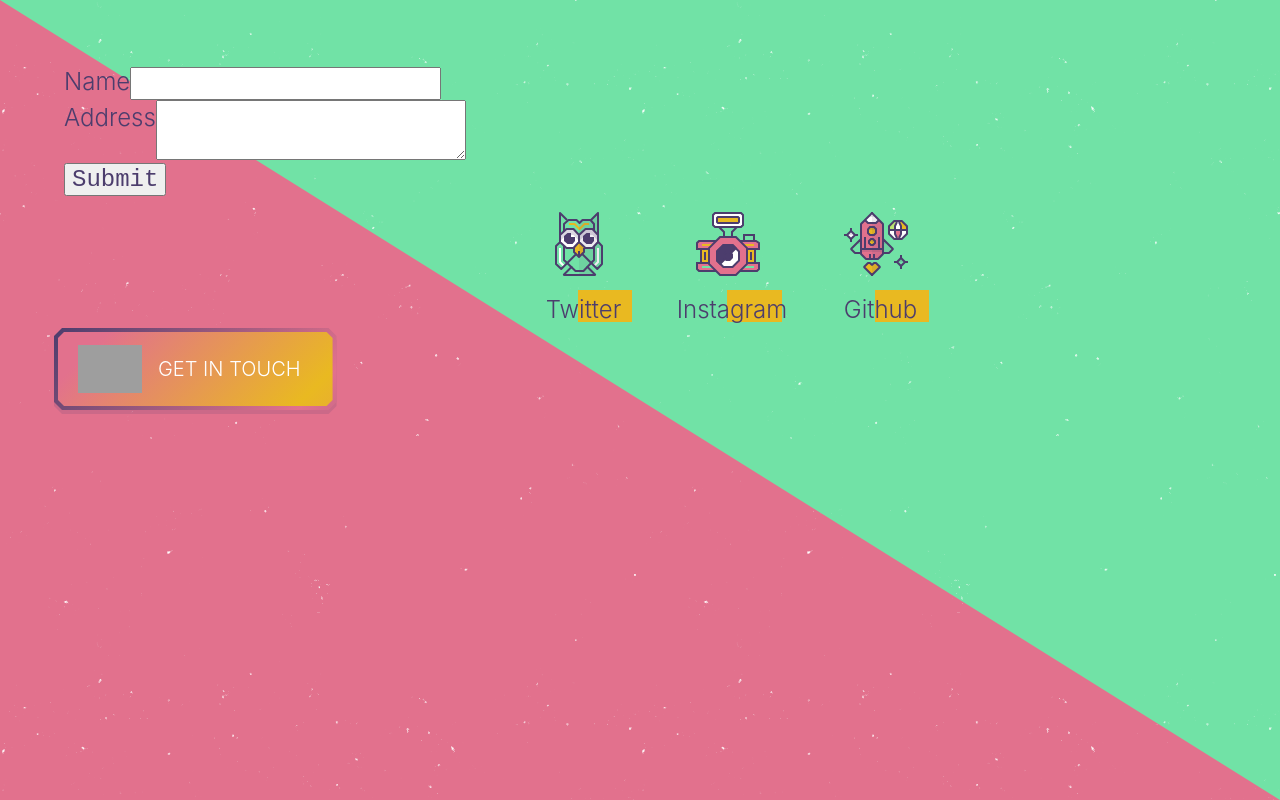
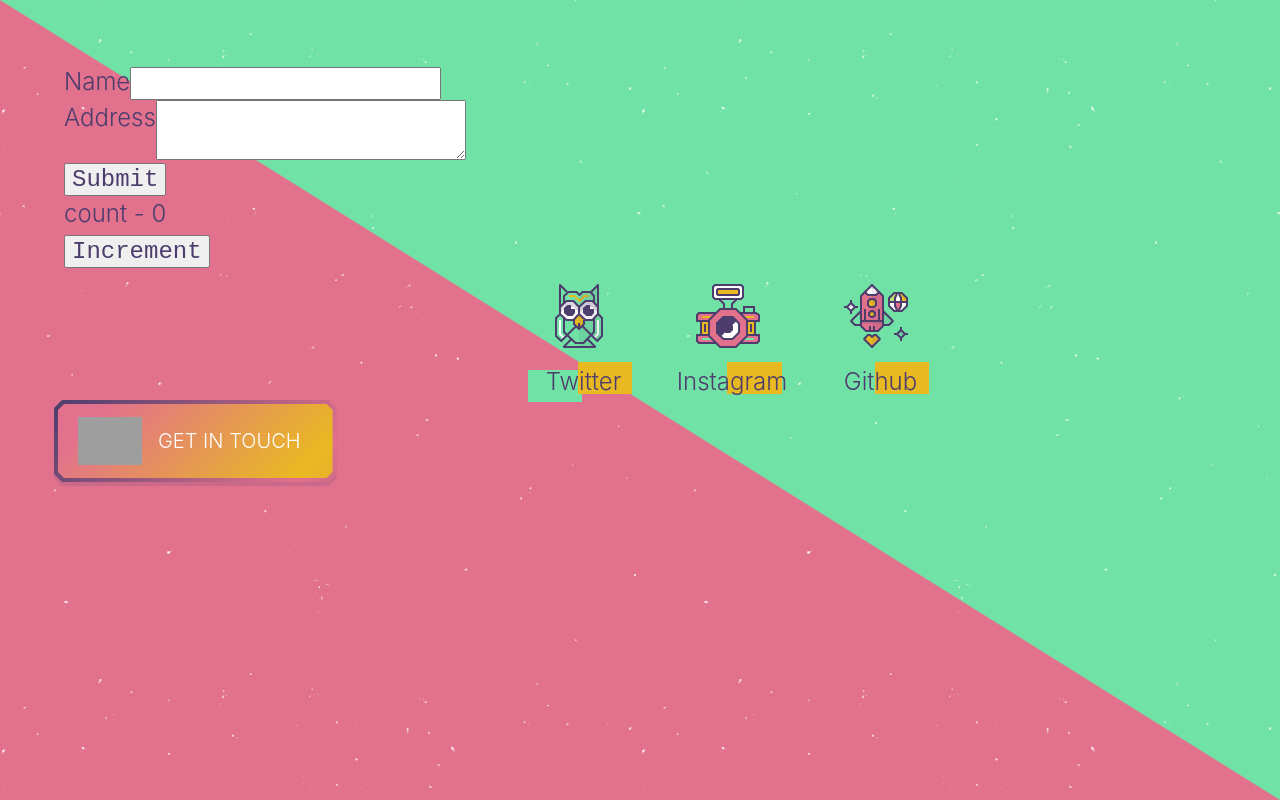
Before and after one commit to rabayarabu/Profile_Portfolio_Website, a React (Create React App) app: page /name in a window 1280 px wide. Built offline with nearby package versions, Linux system fonts and the light colour scheme; grey boxes are pictures that could not be loaded.

Commit message:
form handling and setState practice

```diff
--- a/src/pages/Name.js
+++ b/src/pages/Name.js
@@ -4,11 +4,12 @@ import './styles.css';
 
 
 class Name extends Component {
-    constructor(props){
-        super(props)
+    constructor(){
+        super()
         this.state = {
             name: '',
-            address: ''
+            address: '',
+            count: 0
         }
     }
     handleNameChange = (event) => {
@@ -28,9 +29,21 @@ class Name extends Component {
 
     }
     handleSubmit = event => {
-        alert('${this.state.name} ${this.state.address}')
+        alert(`${this.state.name} ${this.state.address}`)
+        event.preventDefault()
 
     }
+    increment() {
+        this.setState(
+        {
+            count: this.state.count + 1
+        }, () => {
+            console.log('value', this.state.count)
+        }
+        )
+        console.log(this.state.count)
+    }
+
     render(){
         return(
             <form onSubmit={this.handleSubmit}>
@@ -45,7 +58,11 @@ class Name extends Component {
                 <textarea value={this.state.address}
                  onChange={this.handleAddressChange}/>
             </div>
-            <button type="">Submit</button>
+            <button type="submit">Submit</button>
+            <div>
+                count - {this.state.count}
+            </div>
+            <button onClick={() => this.increment()}>Increment</button>
         </form>
 
         )
```
